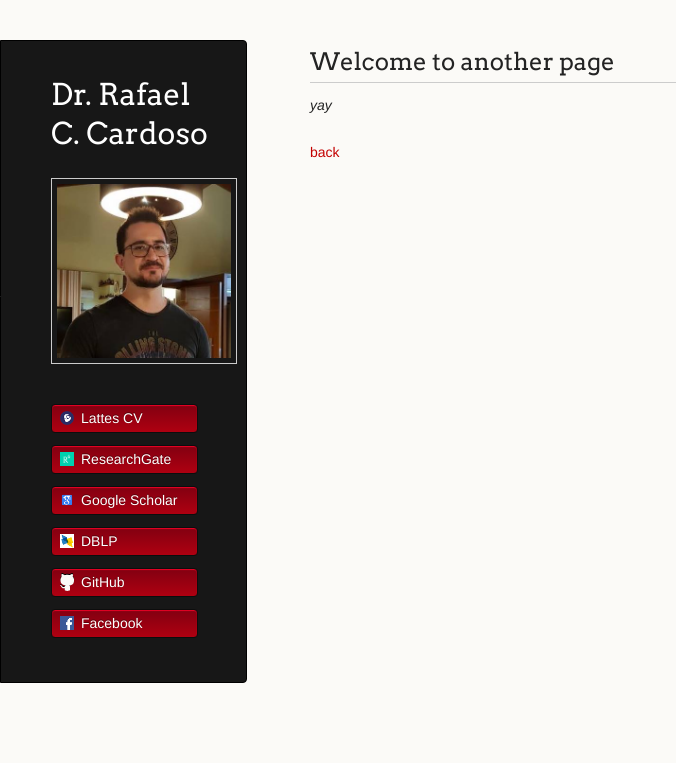
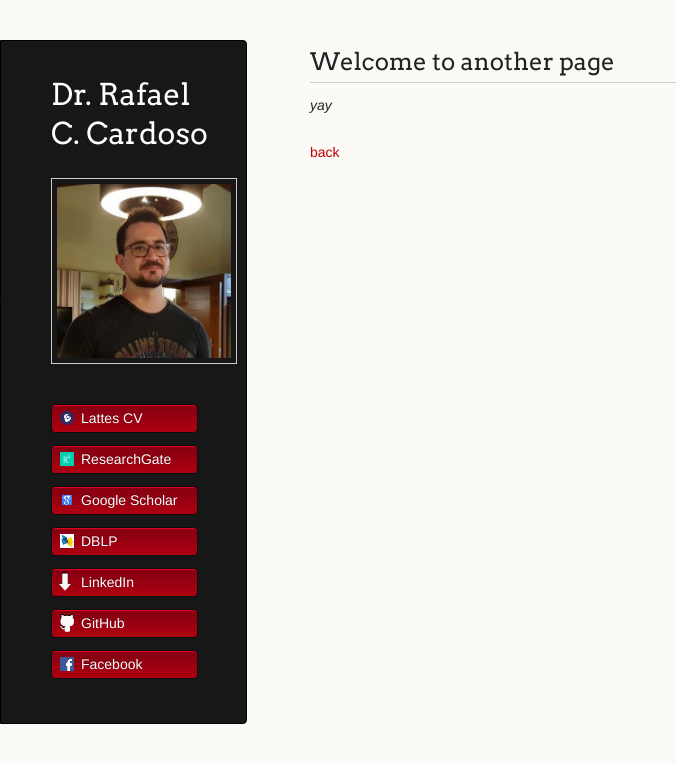
Before and after one commit to rafaelcaue/rafaelcaue.github.io, a Jekyll site: the page built from another-page.md, in a window 1280 px wide. Shown: the top 763 px of the page, without its empty margins (0-676 px from the left). Built offline with Jekyll 4.4.1, drawn with Linux system fonts in a browser that asks for light colours; our own code applies the rules of GitHub Pages for plain Markdown files.

Commit message:
Update default.html

```diff
--- a/_layouts/default.html
+++ b/_layouts/default.html
@@ -27,6 +27,7 @@
 			<li><a class="buttons rg" href="https://www.researchgate.net/profile/Rafael_Cardoso10" target="_blank">ResearchGate</a></li>
 			<li><a class="buttons gs" href="https://scholar.google.com.br/citations?user=dh_R4EoAAAAJ&hl=en" target="_blank">Google Scholar</a></li>
 			<li><a class="buttons dblp" href="http://dblp.uni-trier.de/pers/hd/c/Cardoso:Rafael_C=" target="_blank">DBLP</a></li>
+		        <li><a class="buttons linkedin" href="https://www.linkedin.com/in/rafael-cardoso-9718a76b/" target="_blank">LinkedIn</a></li>
             		<li><a class="buttons github" href="{{ site.github.owner_url }}" target="_blank">GitHub</a></li>
 	  		<li><a class="buttons fb" href="https://www.facebook.com/rafael.cauecardoso" target="_blank">Facebook</a></li>
           </ul>
```
